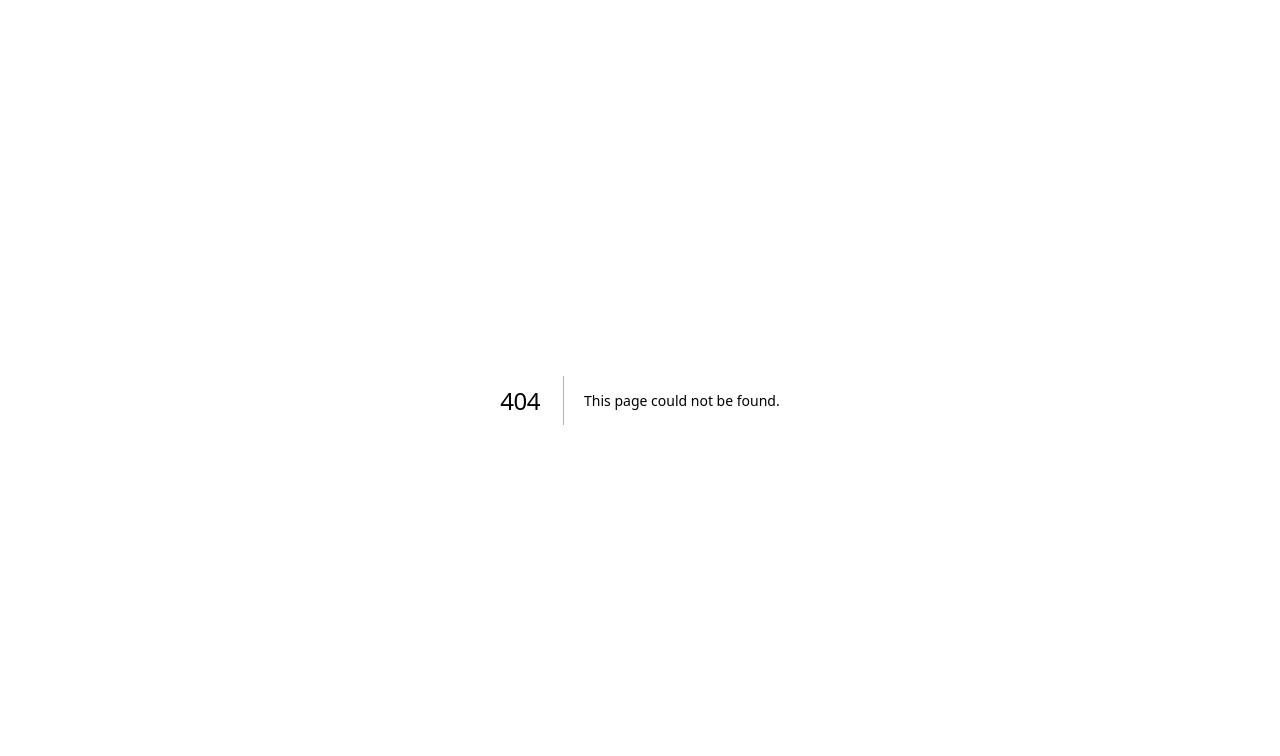
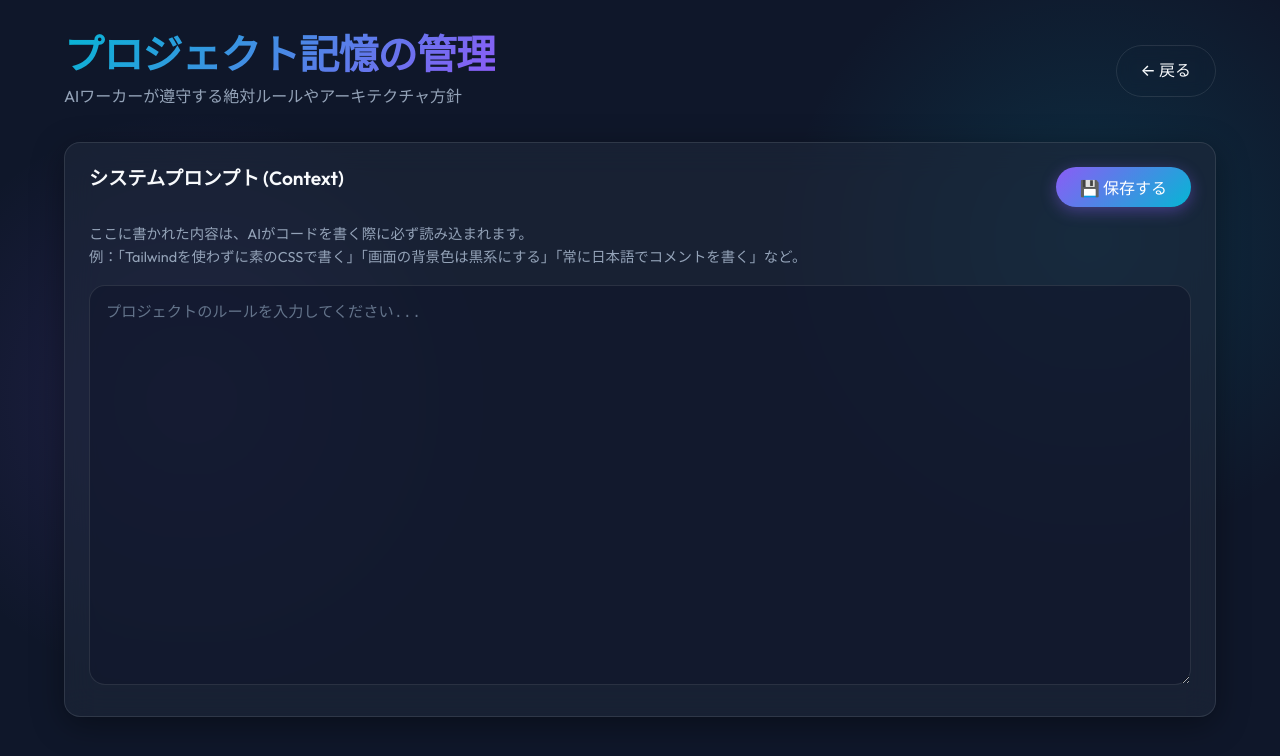
Before and after one commit to spitarmy/dev-core-, a Next.js app in the folder apps/web/: page /memory in a window 1280 px wide. Before the commit this address had no page. Shown: the top 756 px of the page. Built offline with nearby package versions, Linux system fonts and the light colour scheme; no server answers; the database is empty.

Commit message:
feat: Project Memory management dashboard

```diff
--- /dev/null
+++ b/apps/web/src/app/memory/page.tsx
@@ -0,0 +1,108 @@
+"use client";
+
+import { useState, useEffect } from "react";
+import { useRouter } from "next/navigation";
+import Link from "next/link";
+import { doc, getDoc, setDoc, serverTimestamp } from "firebase/firestore";
+import { db } from "@/lib/firebase";
+
+export default function MemoryPage() {
+  const router = useRouter();
+  const [memory, setMemory] = useState("");
+  const [isLoading, setIsLoading] = useState(true);
+  const [isSaving, setIsSaving] = useState(false);
+  const [saveSuccess, setSaveSuccess] = useState(false);
+
+  useEffect(() => {
+    const fetchMemory = async () => {
+      try {
+        const memDoc = await getDoc(doc(db, "projectInfo", "memory"));
+        if (memDoc.exists()) {
+          setMemory(memDoc.data().content || "");
+        }
+      } catch (err) {
+        console.error("Failed to fetch memory:", err);
+      } finally {
+        setIsLoading(false);
+      }
+    };
+    fetchMemory();
+  }, []);
+
+  const handleSave = async () => {
+    setIsSaving(true);
+    setSaveSuccess(false);
+    try {
+      await setDoc(doc(db, "projectInfo", "memory"), {
+        content: memory,
+        updatedAt: serverTimestamp()
+      }, { merge: true });
+      setSaveSuccess(true);
+      setTimeout(() => setSaveSuccess(false), 3000);
+    } catch (err) {
+      console.error("Failed to save memory:", err);
+      alert("保存に失敗しました。");
+    } finally {
+      setIsSaving(false);
+    }
+  };
+
+  if (isLoading) {
+    return (
+      <div className="flex-center" style={{ minHeight: '100vh' }}>
+        <p className="text-gradient">読み込み中...</p>
+      </div>
+    );
+  }
+
+  return (
+    <div className="container">
+      <header style={{ padding: '2rem 0', display: 'flex', justifyContent: 'space-between', alignItems: 'center' }}>
+        <div>
+          <h1 className="text-gradient" style={{ lineHeight: 1.1, marginBottom: '0.5rem' }}>プロジェクト記憶の管理</h1>
+          <p className="text-secondary">AIワーカーが遵守する絶対ルールやアーキテクチャ方針</p>
+        </div>
+        <Link href="/" className="btn btn-outline" style={{ textDecoration: 'none' }}>
+          ← 戻る
+        </Link>
+      </header>
+
+      <main>
+        <section className="glass-panel" style={{ padding: '1.5rem', marginBottom: '2rem' }}>
+          <div style={{ marginBottom: '1rem', display: 'flex', justifyContent: 'space-between', alignItems: 'center' }}>
+            <h2 style={{ fontSize: '1.2rem' }}>システムプロンプト (Context)</h2>
+            <button
+              className="btn btn-primary"
+              onClick={handleSave}
+              disabled={isSaving}
+              style={{ padding: '0.5rem 1.5rem' }}
+            >
+              {isSaving ? '保存中...' : (saveSuccess ? '✅ 保存完了' : '💾 保存する')}
+            </button>
+          </div>
+
+          <p className="text-secondary" style={{ fontSize: '0.9rem', marginBottom: '1rem' }}>
+            ここに書かれた内容は、AIがコードを書く際に必ず読み込まれます。<br/>
+            例：「Tailwindを使わずに素のCSSで書く」「画面の背景色は黒系にする」「常に日本語でコメントを書く」など。
+          </p>
+
+          <textarea
+            className="input-glass"
+            style={{
+              width: '100%',
+              minHeight: '400px',
+              resize: 'vertical',
+              fontFamily: 'monospace',
+              fontSize: '0.95rem',
+              lineHeight: 1.5,
+              padding: '1rem'
+            }}
+            value={memory}
+            onChange={(e) => setMemory(e.target.value)}
+            placeholder="プロジェクトのルールを入力してください..."
+          />
+        </section>
+      </main>
+    </div>
+  );
+}
--- a/apps/web/src/app/page.tsx
+++ b/apps/web/src/app/page.tsx
@@ -181,6 +181,9 @@ export default function Home() {
           <Link href="/brainstorm" className="btn btn-outline" style={{ textDecoration: 'none', width: '100%', textAlign: 'center', borderColor: 'rgba(139,92,246,0.4)', color: 'var(--primary)' }}>
             💬 壁打ちモード
           </Link>
+          <Link href="/memory" className="btn btn-outline" style={{ textDecoration: 'none', width: '100%', textAlign: 'center', borderColor: 'rgba(16,185,129,0.4)', color: 'var(--success)' }}>
+            🧠 プロジェクト記憶の管理
+          </Link>
           <button className="btn btn-outline" style={{ width: '100%', fontSize: '0.85rem', opacity: 0.6 }}
             onClick={() => auth.signOut()}
           >ログアウト</button>
```
